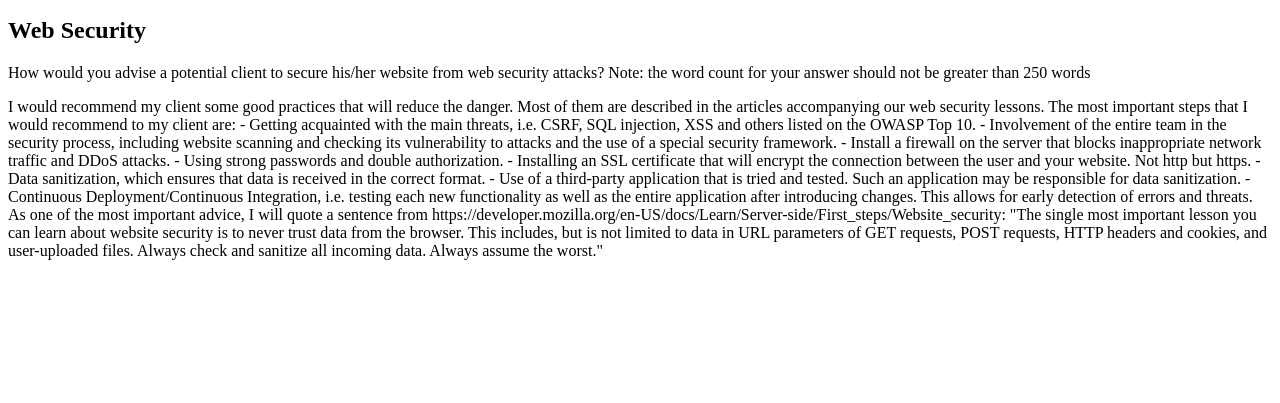
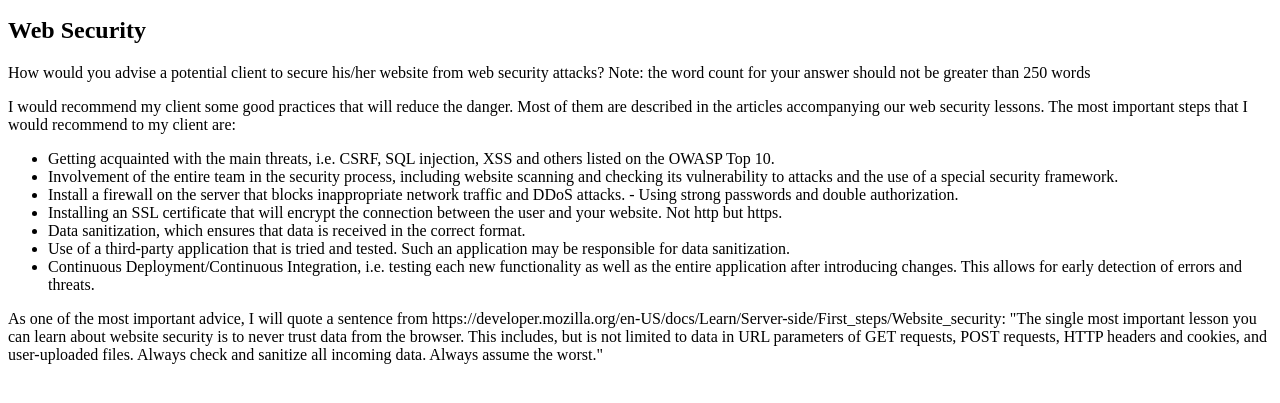
Before and after one commit to Noroff-FEU-Assignments/cross-course-project-lisek109, a plain HTML site: page index.html in a window 1280 px wide. Shown: the part 101-504 px from the top of the page. Drawn offline with Linux system fonts and the light colour scheme.

Commit message:
add .gitignore file, add ul element to index.html

```diff
--- a/index.html
+++ b/index.html
@@ -16,20 +16,35 @@
       I would recommend my client some good practices that will reduce the
       danger. Most of them are described in the articles accompanying our web
       security lessons. The most important steps that I would recommend to my
-      client are: - Getting acquainted with the main threats, i.e. CSRF, SQL
-      injection, XSS and others listed on the OWASP Top 10. - Involvement of the
-      entire team in the security process, including website scanning and
-      checking its vulnerability to attacks and the use of a special security
-      framework. - Install a firewall on the server that blocks inappropriate
-      network traffic and DDoS attacks. - Using strong passwords and double
-      authorization. - Installing an SSL certificate that will encrypt the
-      connection between the user and your website. Not http but https. - Data
-      sanitization, which ensures that data is received in the correct format. -
-      Use of a third-party application that is tried and tested. Such an
-      application may be responsible for data sanitization. - Continuous
-      Deployment/Continuous Integration, i.e. testing each new functionality as
-      well as the entire application after introducing changes. This allows for
-      early detection of errors and threats. As one of the most important
+      client are:
+      <ul>
+        <li> Getting acquainted with the main threats, i.e. CSRF, SQL
+          injection, XSS and others listed on the OWASP Top 10. </li>
+
+          <li> Involvement of the
+            entire team in the security process, including website scanning and
+            checking its vulnerability to attacks and the use of a special security
+            framework.</li>
+
+          <li> Install a firewall on the server that blocks inappropriate
+            network traffic and DDoS attacks. - Using strong passwords and double
+            authorization.</li>
+
+          <li> Installing an SSL certificate that will encrypt the
+            connection between the user and your website. Not http but https.</li>
+
+          <li> Data
+            sanitization, which ensures that data is received in the correct format.</li>
+
+          <li> Use of a third-party application that is tried and tested. Such an
+            application may be responsible for data sanitization.</li>
+
+          <li> Continuous
+            Deployment/Continuous Integration, i.e. testing each new functionality as
+            well as the entire application after introducing changes. This allows for
+            early detection of errors and threats.</li>
+      </ul>
+        As one of the most important
       advice, I will quote a sentence from
       https://developer.mozilla.org/en-US/docs/Learn/Server-side/First_steps/Website_security:
       "The single most important lesson you can learn about website security is
```
Also changed, not shown: 1 other file.
